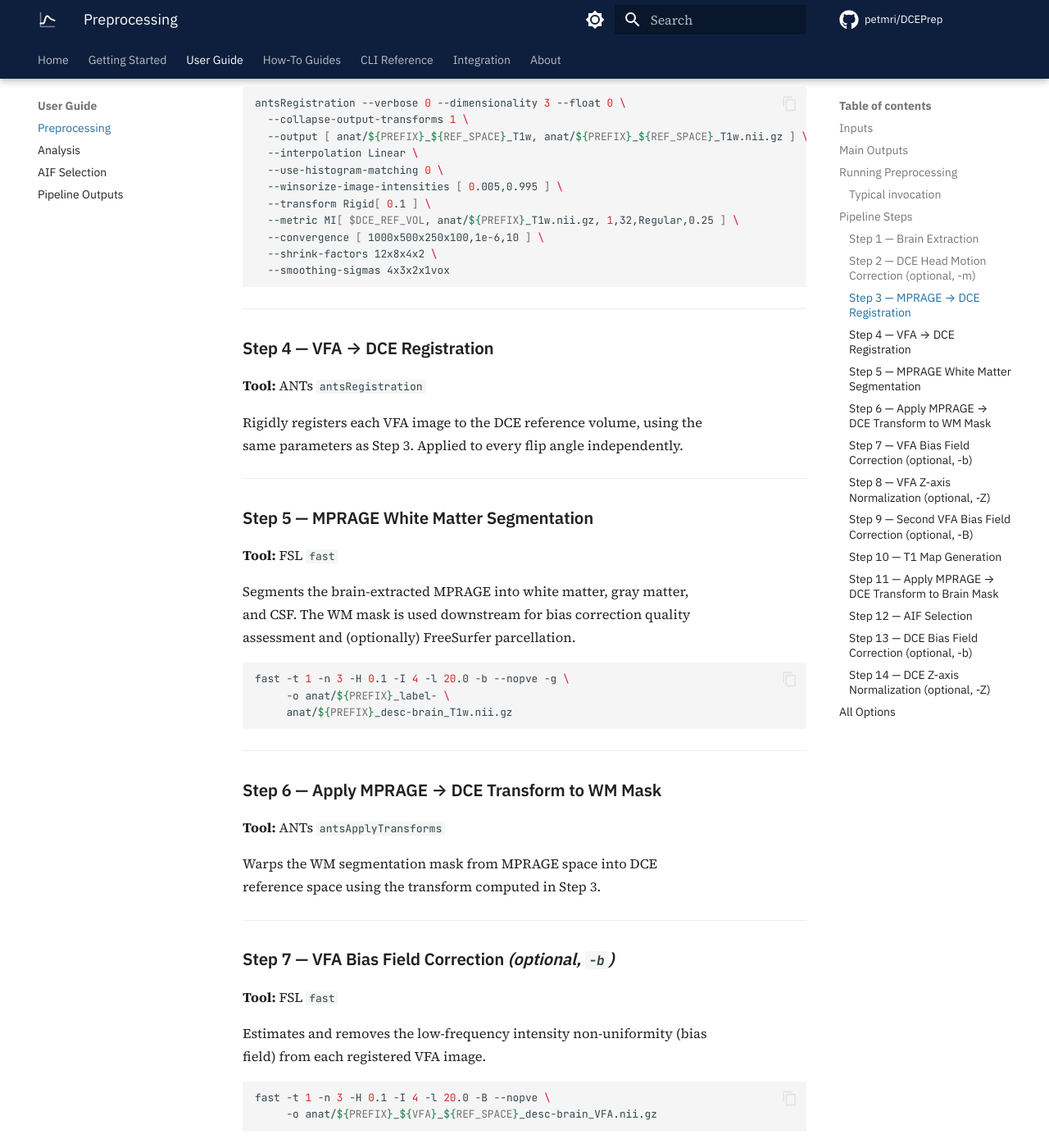
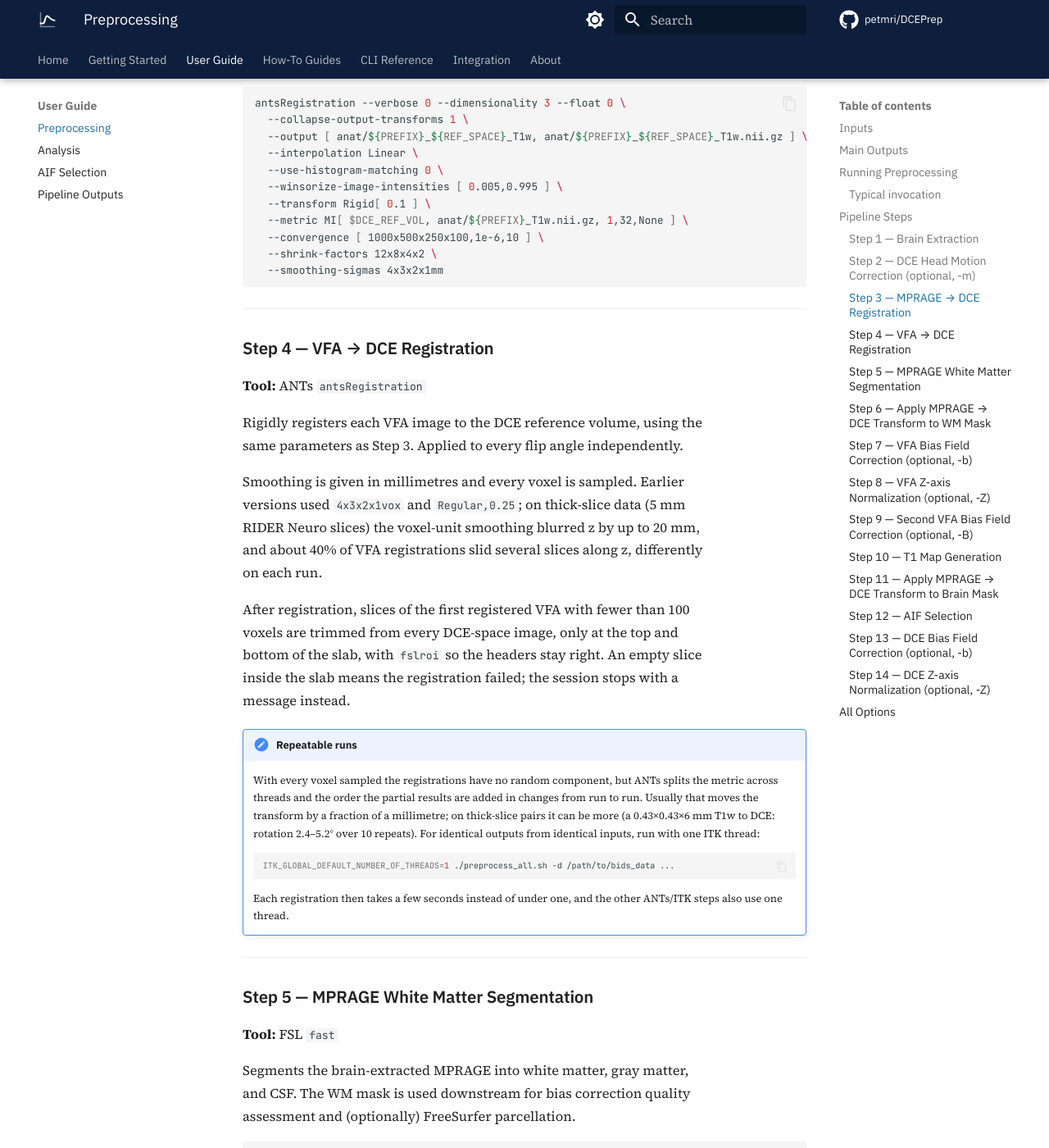
Before and after one commit to petmri/DCEPrep, an MkDocs documentation site: the page built from docs/user-guide/preprocessing.md, in a window 1280 px wide and 1400 px high, scrolled down 2094 px. Shown: the whole window at 82% size. Built offline with MkDocs 1.6.1 and Material for MkDocs 9.7.7, drawn with Linux system fonts in a browser that asks for light colours; comment, search, counter and statistics services are not loaded.

Commit message:
Register VFA/T1w to DCE with mm smoothing and full sampling; trim empty slices only at slab edges
The T1w, VFA and scanner T1 map registrations used the antsRegistrationSyN
rigid defaults (4x3x2x1vox smoothing, Regular,0.25 sampling). On 5 mm slices
voxel-unit smoothing blurs z by up to 20 mm, and with random sampling about
40% of RIDER Neuro VFA registrations slid several slices along z, differently
on each run. Smoothing in mm and sampling every voxel gave 0/50 failures in
repeat tests.

The empty-slice check removed one slice wherever it was, often mid-slab, and
restacked the images without moving the header, shifting every slice above
the cut. Empty slices are now trimmed only from the slab edges with fslroi,
which keeps the headers right; an empty slice inside the slab fails the
session, since it means the registration failed.

README and the preprocessing guide document the new settings and how to get
identical repeat runs (one ITK thread).

Co-Authored-By: Claude Opus 5.5 <noreply@anthropic.com>

````diff
--- a/docs/user-guide/preprocessing.md
+++ b/docs/user-guide/preprocessing.md
@@ -77,10 +77,10 @@ antsRegistration --verbose 0 --dimensionality 3 --float 0 \
   --use-histogram-matching 0 \
   --winsorize-image-intensities [ 0.005,0.995 ] \
   --transform Rigid[ 0.1 ] \
-  --metric MI[ $DCE_REF_VOL, anat/${PREFIX}_T1w.nii.gz, 1,32,Regular,0.25 ] \
+  --metric MI[ $DCE_REF_VOL, anat/${PREFIX}_T1w.nii.gz, 1,32,None ] \
   --convergence [ 1000x500x250x100,1e-6,10 ] \
   --shrink-factors 12x8x4x2 \
-  --smoothing-sigmas 4x3x2x1vox
+  --smoothing-sigmas 4x3x2x1mm
 ```
 
 ---
@@ -89,6 +89,19 @@ antsRegistration --verbose 0 --dimensionality 3 --float 0 \
 **Tool:** ANTs `antsRegistration`
 
 Rigidly registers each VFA image to the DCE reference volume, using the same parameters as Step 3. Applied to every flip angle independently.
+
+Smoothing is given in millimetres and every voxel is sampled. Earlier versions used `4x3x2x1vox` and `Regular,0.25`; on thick-slice data (5 mm RIDER Neuro slices) the voxel-unit smoothing blurred z by up to 20 mm, and about 40% of VFA registrations slid several slices along z, differently on each run.
+
+After registration, slices of the first registered VFA with fewer than 100 voxels are trimmed from every DCE-space image, only at the top and bottom of the slab, with `fslroi` so the headers stay right. An empty slice inside the slab means the registration failed; the session stops with a message instead.
+
+!!! note "Repeatable runs"
+    With every voxel sampled the registrations have no random component, but ANTs splits the metric across threads and the order the partial results are added in changes from run to run. Usually that moves the transform by a fraction of a millimetre; on thick-slice pairs it can be more (a 0.43×0.43×6 mm T1w to DCE: rotation 2.4–5.2° over 10 repeats). For identical outputs from identical inputs, run with one ITK thread:
+
+    ```bash
+    ITK_GLOBAL_DEFAULT_NUMBER_OF_THREADS=1 ./preprocess_all.sh -d /path/to/bids_data ...
+    ```
+
+    Each registration then takes a few seconds instead of under one, and the other ANTs/ITK steps also use one thread.
 
 ---
 
````
Also changed, not shown: README.md (+16 -4 lines), 1 other file.
